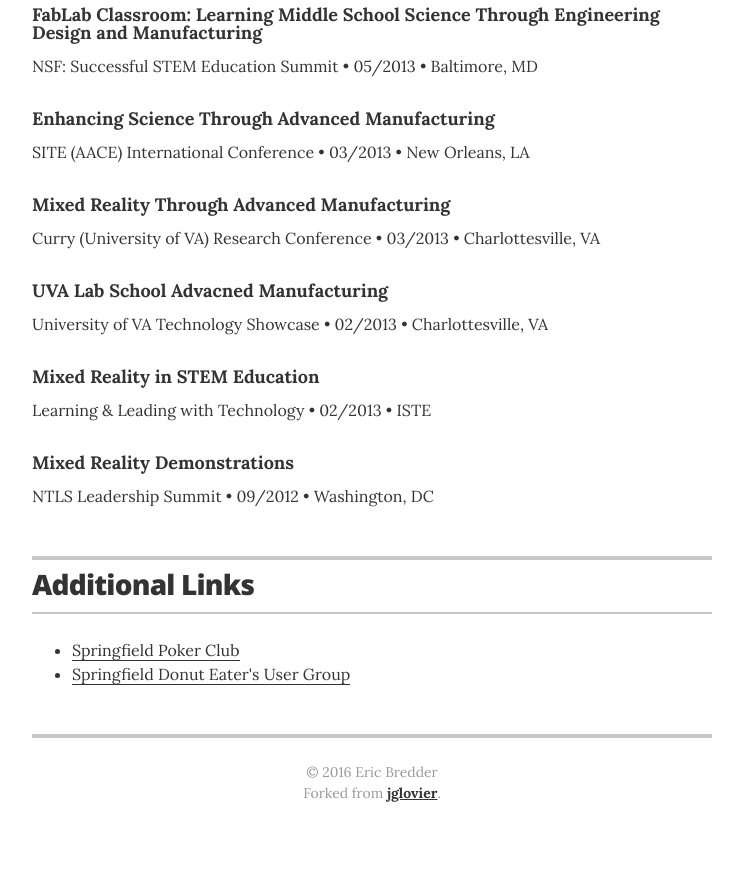
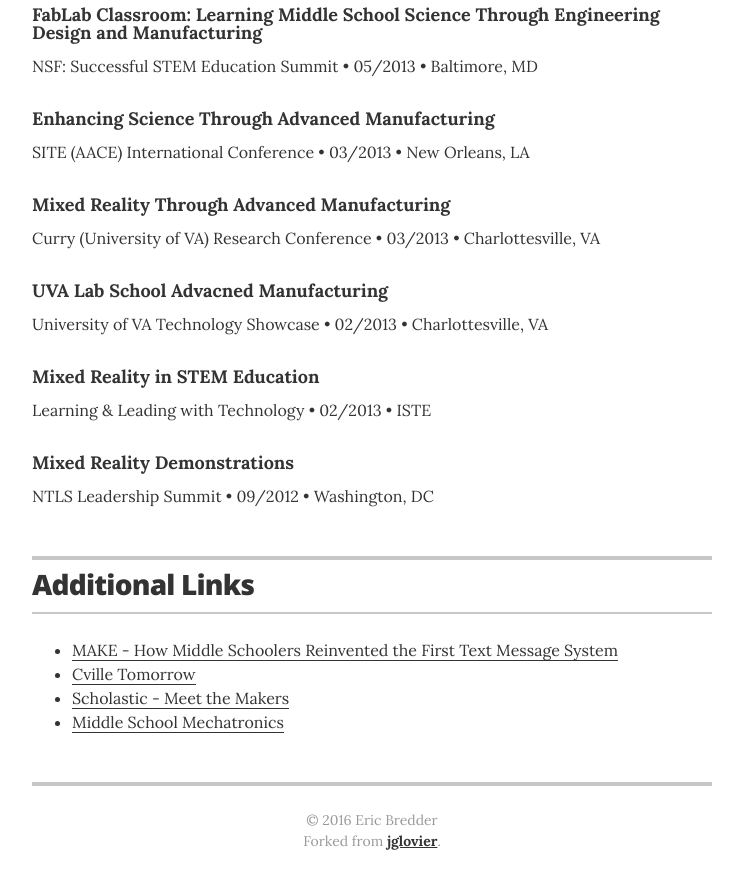
Before and after one commit to eabredder/eabredder.github.io, a Jekyll site: the page built from index.html, in a window 1280 px wide and 900 px high, scrolled down 3632 px. Shown: the top 889 px of the window, without its empty margins (268-1011 px from the left). Built offline with Jekyll 4.4.1, drawn with Linux system fonts in a browser that asks for light colours; before the commit the page ends 4484 px from its top, so only the background shows below that.

Commit message:
Update resume.html

```diff
--- a/_layouts/resume.html
+++ b/_layouts/resume.html
@@ -344,8 +344,13 @@
 
         <div class="resume-item">
           <ul class="resume-item-list">
-            <li><a href="#">Springfield Poker Club</a></li>
-            <li><a href="#">Springfield Donut Eater's User Group</a></li>
+            <li><a href="http://makezine.com/2015/06/29/re-inventing-first-text-message-system/">MAKE - How Middle Schoolers Reinvented the First Text Message System
+
+</a></li>
+            <li><a href="http://www.cvilletomorrow.org/news/article/19928-eric-bredder/">Cville Tomorrow</a></li>
+            <li><a href="http://www.scholastic.com/browse/article.jsp?id=3758299">Scholastic - Meet the Makers</a></li>
+            <li><a href="http://www.nbc29.com/story/23613853/albemarle-middle-school-offers-mechatronics-class">Middle School Mechatronics</a></li>
+
           </ul>
         </div>
 
```
